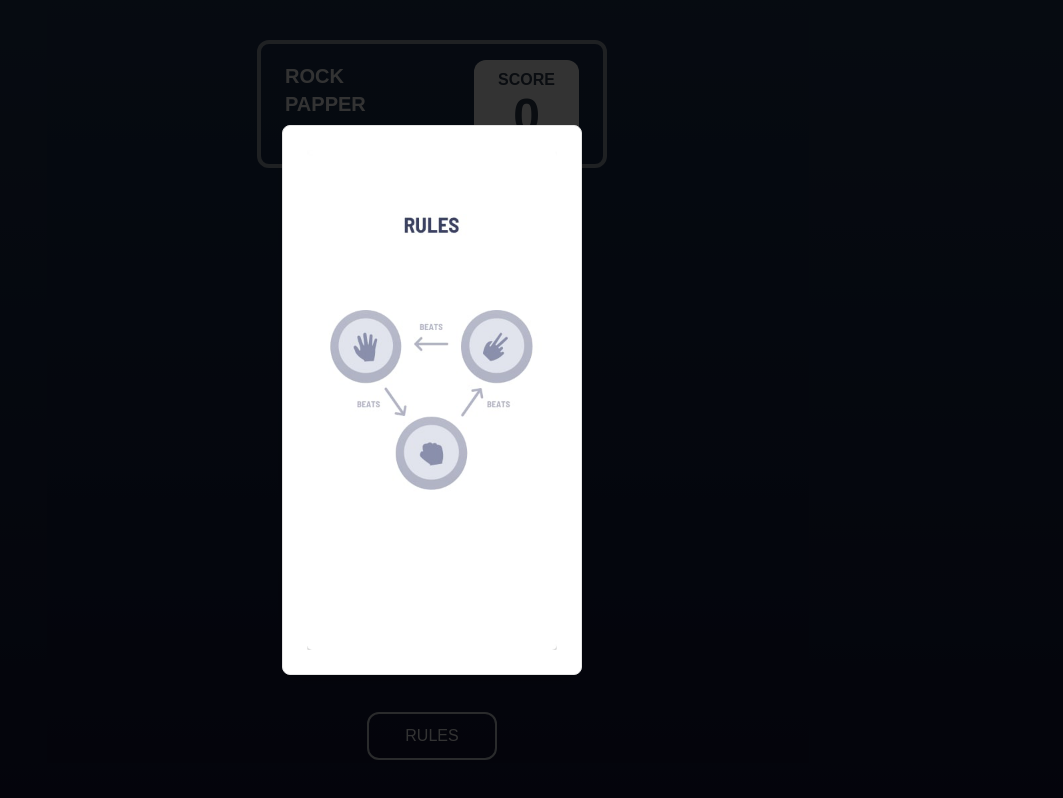
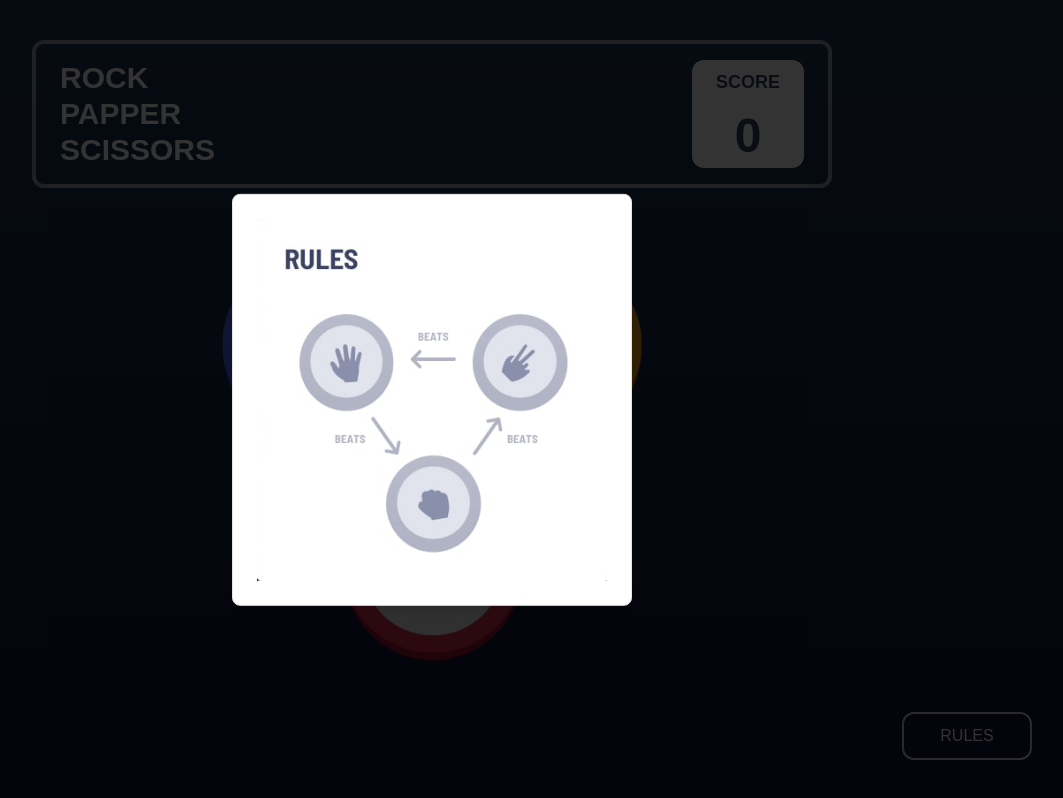
Before and after one commit to Cotne2003/social-media-app, a Next.js app: page / in a window 1280 px wide. Both pictures are taken after a click on the button "RULES". Shown: the whole page, without its empty margins (208-1271 px from the left). Built offline with nearby package versions, Linux system fonts and the light colour scheme.

Commit message:
added some desktop size styles

```diff
--- a/components/Header.tsx
+++ b/components/Header.tsx
@@ -7,8 +7,8 @@ type Props = {
 const Header = ({ playerScore }: Props) => {
   return (
     <header className="flex justify-center">
-      <div className="border-gray-400 border-[4px] rounded-xl w-[350px] flex items-center justify-between py-4 px-6">
-        <h2 className="font-semibold text-xl">
+      <div className="border-gray-400 border-[4px] rounded-xl w-[350px] flex items-center justify-between py-4 px-6 lg:w-[800px]">
+        <h2 className="font-semibold text-xl lg:text-3xl">
           ROCK
           <br />
           PAPPER
@@ -16,7 +16,7 @@ const Header = ({ playerScore }: Props) => {
           SCISSORS
         </h2>
         <div className="bg-white h-full flex flex-col justify-between items-center text-slate-700 font-bold rounded-xl px-6 py-2">
-          <h2 className="text-base">SCORE</h2>
+          <h2 className="text-base lg:text-lg">SCORE</h2>
           <h2 className="text-5xl">{playerScore}</h2>
         </div>
       </div>
--- a/components/HomePage.tsx
+++ b/components/HomePage.tsx
@@ -68,8 +68,9 @@ const HomePage = () => {
             <div className="flex gap-10">
               <Image
                 src={data[0].img}
-                width={125}
-                height={125}
+                width={200}
+                height={200}
+                className="max-lg:w-[125px] max-lg:h-[125px]"
                 alt="hand"
                 onClick={() => {
                   setPlayerCard(data[0]);
@@ -77,8 +78,9 @@ const HomePage = () => {
               />
               <Image
                 src={data[1].img}
-                width={125}
-                height={125}
+                width={200}
+                height={200}
+                className="max-lg:w-[125px] max-lg:h-[125px]"
                 alt="scissor"
                 onClick={() => {
                   setPlayerCard(data[1]);
@@ -88,8 +90,9 @@ const HomePage = () => {
             <div>
               <Image
                 src={data[2].img}
-                width={125}
-                height={125}
+                width={200}
+                height={200}
+                className="max-lg:w-[125px] max-lg:h-[125px]"
                 alt="fist"
                 onClick={() => {
                   setPlayerCard(data[2]);
@@ -124,7 +127,7 @@ const HomePage = () => {
               <h2 className="font-semibold">THE HOUSE PICKED</h2>
             </div>
           </div>
-          <div className="flex items-center mt-28 flex-col gap-3">
+          <div className="flex items-center mt-10 flex-col gap-3">
             <h1 className="text-5xl font-bold">
               {playerWin === true
                 ? "YOU WIN"
@@ -148,7 +151,7 @@ const HomePage = () => {
         </section>
       )}
 
-      <div className="w-[130px] absolute bottom-10">
+      <div className="w-[130px] absolute bottom-10 right-10">
         <Rules />
       </div>
     </main>
--- a/components/Rules.tsx
+++ b/components/Rules.tsx
@@ -16,13 +16,20 @@ const Rules = () => {
             RULES
           </div>
         </DialogTrigger>
-        <DialogContent className="bg-white w-[300px]">
+        <DialogContent className="bg-white w-[300px] lg:w-[400px]">
           <DialogDescription>
             <Image
-              className="w-full h-full"
+              className="w-full h-full lg:hidden"
               src="/rules.png"
               width={300}
               height={300}
+              alt="rules"
+            />
+            <Image
+              className="w-full h-full max-lg:hidden"
+              src="/desktop-rules-modal.png"
+              width={400}
+              height={400}
               alt="rules"
             />
           </DialogDescription>
```
Also changed, not shown: public/desktop-rules-modal.png (added).
